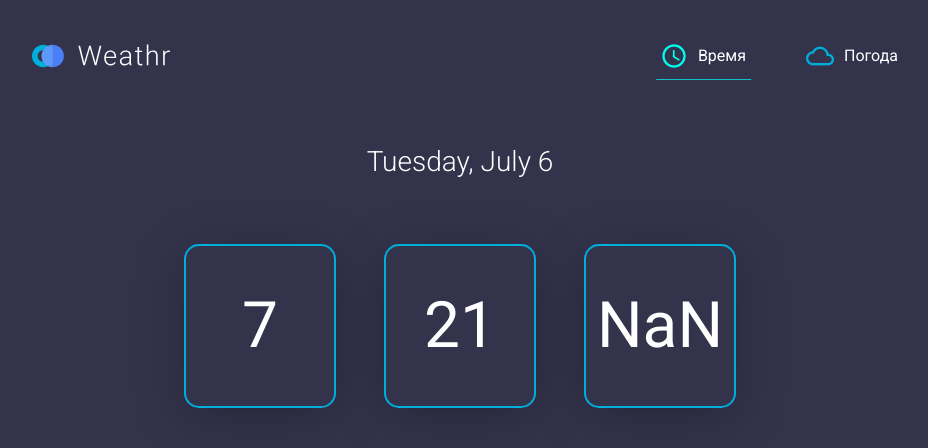
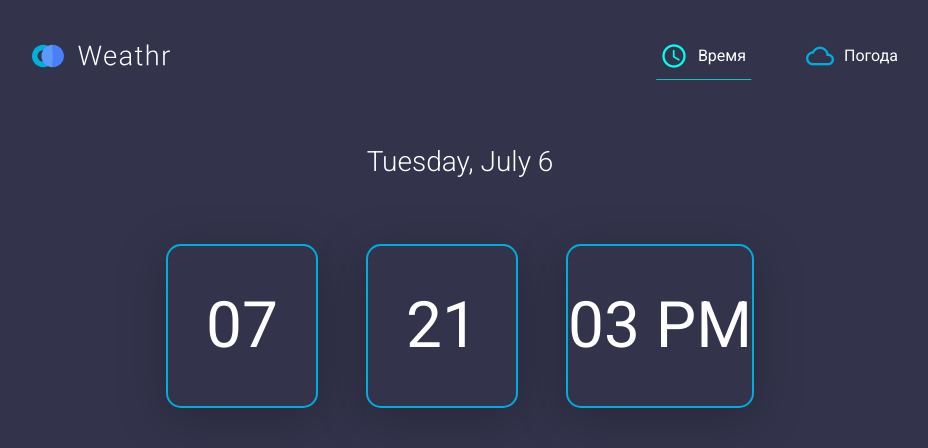
Before and after one commit to anclaev/weathr, a React (Create React App) app: page /time in a window 1280 px wide. Shown: the top 448 px of the page, without its empty margins (180-1108 px from the left). Built offline with nearby package versions, Linux system fonts and the light colour scheme.

Commit message:
Доработка вывода времени.

```diff
--- a/src/App.tsx
+++ b/src/App.tsx
@@ -28,6 +28,7 @@ const App = () => (
             timeout={1000}
             classNames="app-wrapper"
             unmountOnExit
+            mountOnEnter
             in={match != null}
           >
             <Component />
--- a/src/containers/Timer/index.tsx
+++ b/src/containers/Timer/index.tsx
@@ -1,37 +1,46 @@
 import { useState, useEffect } from 'react'
-import { CSSTransition } from 'react-transition-group'
 
 import Cell from '../../components/Cell'
 
-import { getTimeLabel } from '../../funcs'
+import { getTimeLabel, TimeTypes } from '../../funcs'
 
 import { ITime, ITimeState } from '../../types/containers'
+import { ICellRender } from '../../types/components'
+
+const renderCells = (items: ICellRender[], className: string) =>
+  items.map((item, key) => (
+    <Cell
+      className={className + '-item'}
+      val={item.val.toString().length !== 1 ? item.val : '0' + item.val}
+      label={getTimeLabel(Number(item.val), item.type)}
+      key={key}
+    />
+  ))
 
 const Timer: React.FC<ITime> = (props) => {
   const [time, setTime] = useState<ITimeState>({
-    hour: 0,
-    minute: 0,
-    second: 0,
+    hour: '',
+    minute: '',
+    second: '',
   })
 
   const timeChangeHandler = (localeTime: string) => {
     let newTime = time
 
     newTime.hour =
-      newTime.hour !== Number(localeTime.split(':')[0])
-        ? Number(localeTime.split(':')[0])
+      newTime.hour !== localeTime.split(':')[0]
+        ? localeTime.split(':')[0]
         : newTime.hour
 
     newTime.minute =
-      newTime.minute !== Number(localeTime.split(':')[1])
-        ? Number(localeTime.split(':')[1])
+      newTime.minute !== localeTime.split(':')[1]
+        ? localeTime.split(':')[1]
         : newTime.minute
 
     newTime.second =
-      newTime.second !== Number(localeTime.split(':')[2])
-        ? Number(localeTime.split(':')[2])
+      newTime.second !== localeTime.split(':')[2]
+        ? localeTime.split(':')[2]
         : newTime.second
-
     setTime({ ...time, ...newTime })
   }
 
@@ -47,21 +56,23 @@ const Timer: React.FC<ITime> = (props) => {
 
   return (
     <div className={props.className}>
-      <Cell
-        className={props.className + '-item'}
-        val={time.hour}
-        label={getTimeLabel(time.hour, 'h')}
-      />
-      <Cell
-        className={props.className + '-item'}
-        val={time.minute}
-        label={getTimeLabel(time.minute, 'm')}
-      />
-      <Cell
-        className={props.className + '-item'}
-        val={time.second}
-        label={getTimeLabel(time.second, 's')}
-      />
+      {renderCells(
+        [
+          {
+            val: time.hour,
+            type: TimeTypes.h,
+          },
+          {
+            val: time.minute,
+            type: TimeTypes.m,
+          },
+          {
+            val: time.second,
+            type: TimeTypes.s,
+          },
+        ],
+        props.className
+      )}
     </div>
   )
 }
--- a/src/funcs.ts
+++ b/src/funcs.ts
@@ -1,3 +1,9 @@
+export enum TimeTypes {
+  'h' = 'h',
+  'm' = 'm',
+  's' = 's',
+}
+
 export const getHello = (): string => {
   let currentHour = new Date().getHours()
 
@@ -21,11 +27,11 @@ export const getToday = (): string => {
     : 'Сегодня'
 }
 
-export const getTimeLabel = (val: number, type: 'h' | 'm' | 's'): string => {
+export const getTimeLabel = (val: number, type: TimeTypes): string => {
   const decCases = [2, 0, 1, 1, 1, 2]
 
   let decCache: number[] = []
-  let titles = []
+  let titles: string[] = []
 
   switch (type) {
     case 'h':
--- a/src/types/containers.ts
+++ b/src/types/containers.ts
@@ -1,9 +1,9 @@
 import { ICard } from './components'
 
 export interface ITimeState {
-  hour: number
-  minute: number
-  second: number
+  hour: string
+  minute: string
+  second: string
 }
 
 export interface ICards {
```
Also changed, not shown: src/types/components.ts (+9 -3 lines), src/styles/_keyframes.sass (line endings or trailing spaces).
